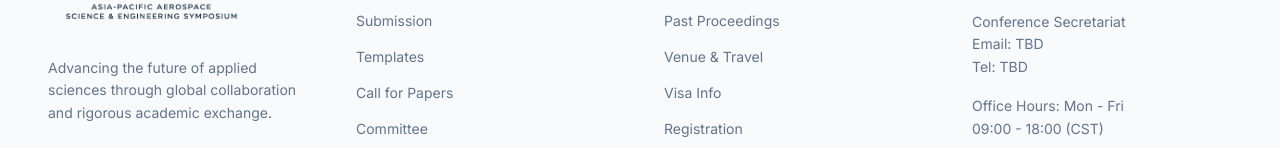
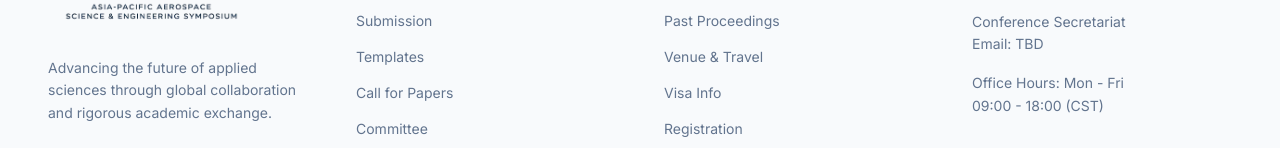
Before and after one commit to ascomlab/apase-web, a Next.js app: page / in a window 1280 px wide. Shown: the part 5738-5886 px from the top of the page. Built offline with nearby package versions, Linux system fonts and the light colour scheme.

Commit message:
Update Footer.tsx

```diff
--- a/components/Footer.tsx
+++ b/components/Footer.tsx
@@ -40,7 +40,7 @@ const footerData = {
   ],
   contact: {
     title: "Contact Us",
-    info: ["Conference Secretariat", "Email: TBD", "Tel: TBD"],
+    info: ["Conference Secretariat", "Email: TBD"],
     hours: ["Office Hours: Mon - Fri", "09:00 - 18:00 (CST)"],
   },
   copyright:
```
